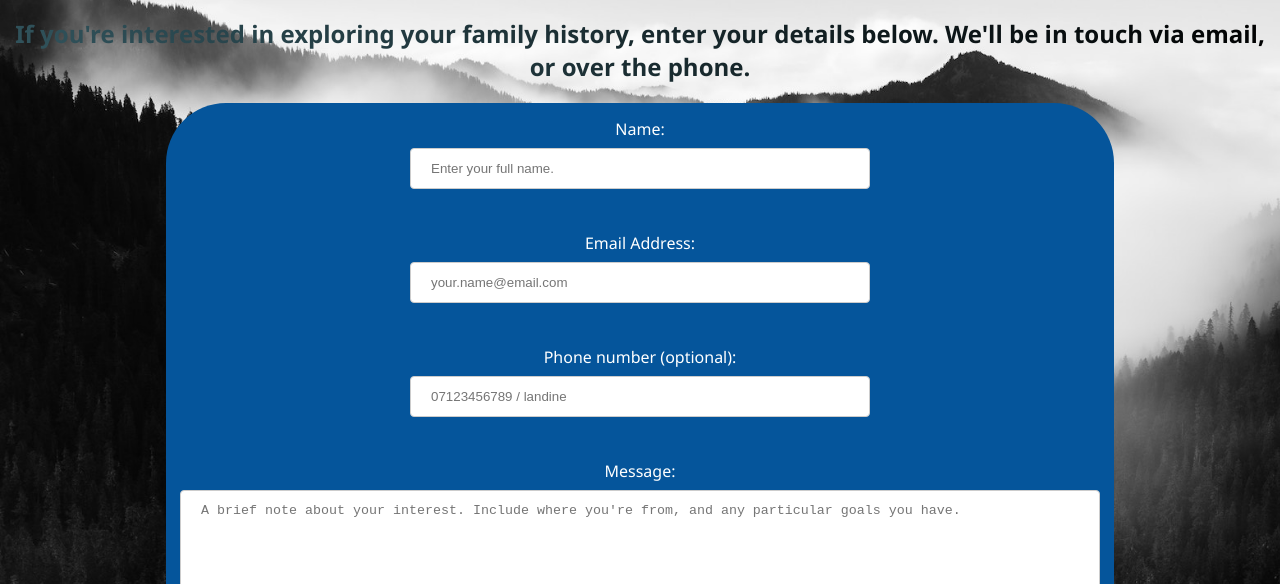
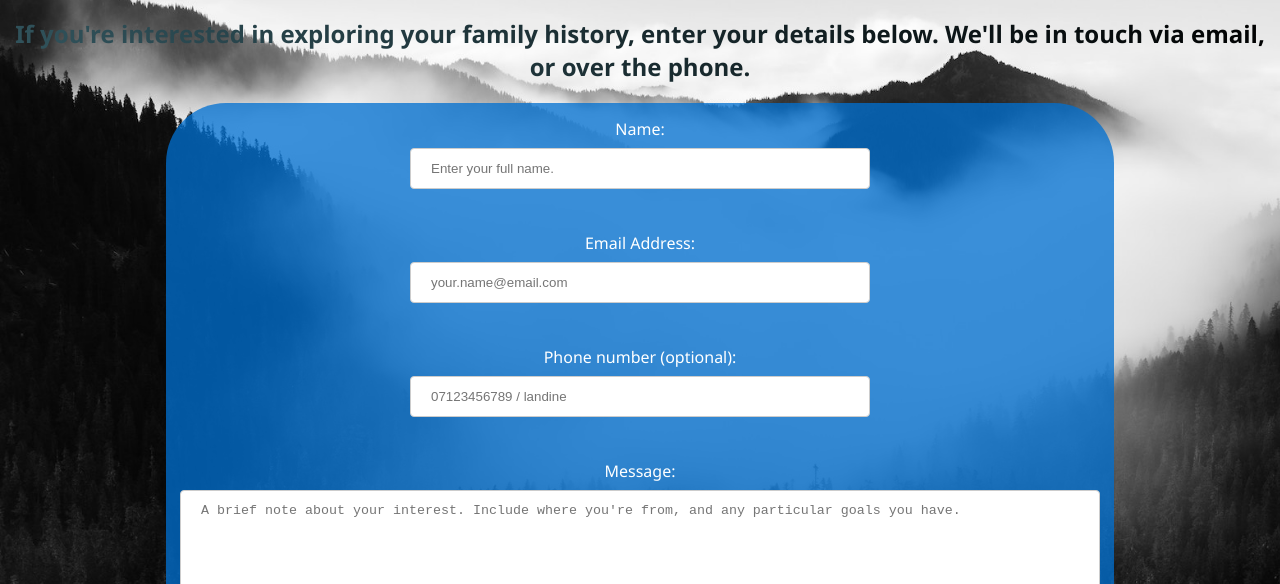
Before and after one commit to adamroy12/ancestrywebsite2.0, a plain HTML site: page contact.html in a window 1280 px wide. Shown: the part 216-800 px from the top of the page. Drawn offline with Linux system fonts and the light colour scheme.

Commit message:
Contact.html no longer sends to json response on submit

```diff
--- a/contact.html
+++ b/contact.html
@@ -1,6 +1,7 @@
 <!DOCTYPE html>
 <!-- Contact page for Royal Ancestry-->
 <html lang="en" >
+    <body>
         <meta name="viewport" content="width=device-width, initial-scale=1.0">
         <head>
             <link rel="stylesheet" href="styles.css">
@@ -25,9 +26,11 @@
         </header>
 
         <div class="form">
-        <form method="POST"
-        action="https://script.google.com/macros/s/AKfycbwObfcVoctTM_rhLTAEGhH7cS8FztHS2nMmuR0_v4exebmtCWqKHmCud2dXrr7jxgjinQ/exec">
+            <form class="gform pure-form pure-form-stacked" method="POST"
+                action="https://script.google.com/macros/s/AKfycbxNiXM951T7D9O_KWVTXxkIeAWUW_omsjmbn2aCCYGCmIxTQcKaMteWTXt2bwT31Hu7fA/exec">
                     <!-- change the form action to your script url -->
+                    <!-- Customise the Thankyou Message People See when they submit the form: -->
+                    <div class ="form-elements">
                         <fieldset>
                             <label>Name:  <input id="name" name="name" placeholder="Enter your full name."
                                 required/></label>
@@ -47,26 +50,22 @@
                                 required placeholder="A brief note about your interest. Include where you're from, and any particular goals you have. "></textarea></label>
                         </fieldset>
 
-
                         <fieldset style="display:none;">
                             <label for="honeypot">To help avoid spam, utilize a Honeypot technique with a hidden text field; must be empty to submit the form! Otherwise, we assume the user is a spam bot.</label>
                             <input id="honeypot" type="text" name="honeypot" value="" />
                         </fieldset>
 
-            <button>
-                <i class="fa fa-paper-plane"></i>Send</button>
+                        <button><i class="fa fa-paper-plane"></i>Send</button>
                     </div>
                     <!-- Customise the Thankyou Message People See when they submit the form: -->
-            <div class="thankyou_message" style="display:none;">
+                    <div class="thankyou_message" style="display: none;">
                         <h2 class="text-center"> Thanks for contacting us!
                         We will get back to you soon!</h2>
                     </div>
                 </form>
-
-
+            </div>
             <!-- Submit the Form to Google Using "AJAX" -->
             <script data-cfasync="false" src="form-submission-handler.js"></script>
             <!-- END -->
-
-
+    </body>
 </html>
--- a/styles.css
+++ b/styles.css
@@ -126,7 +126,7 @@ h1 {
 .form {
   margin-left: auto;
   margin-right: auto;
-  background-color: rgb(5, 85, 155);
+  background-color: rgba(0, 112, 209, 0.76);
   border-radius: 60px;
   max-width: 75%;
 }
@@ -181,7 +181,6 @@ textarea {
 button {
   margin-bottom: 30px;
   font-size: large;
-
 }
 
 /*Animation*/
```
Also changed, not shown: form-submission-handler.js (indentation only). Lines whose indentation alone changed are shown as unchanged.
